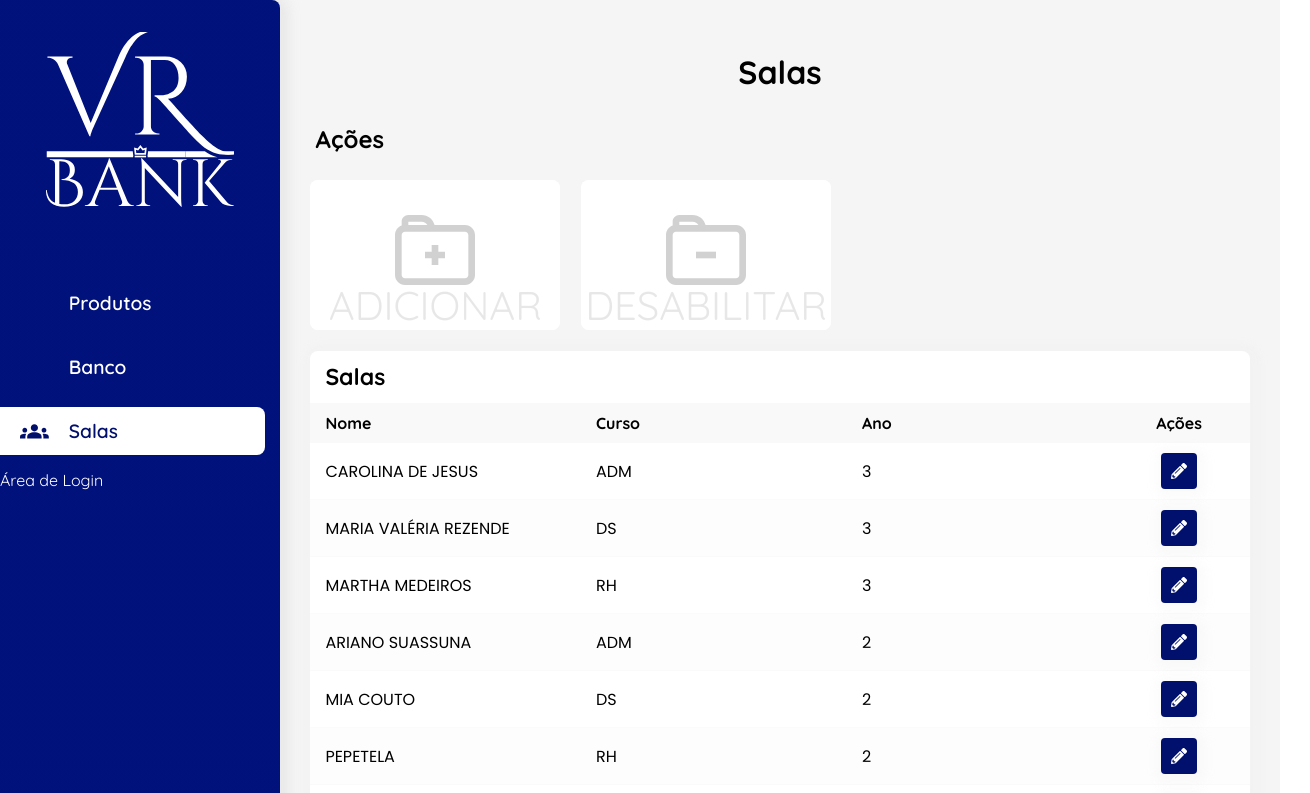
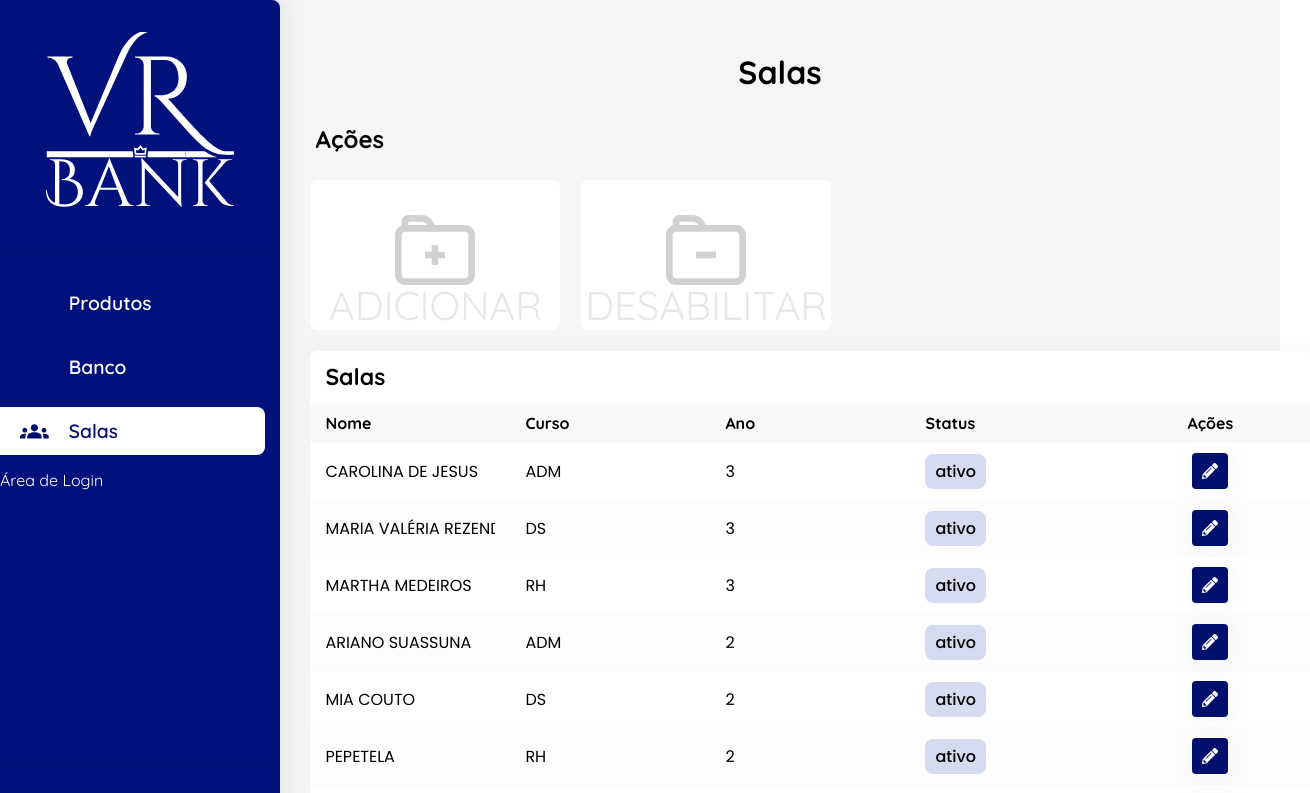
Before and after one commit to NatanALima/projeto-vrbank, a React (Create React App) app: page /salas in a window 1280 px wide. Shown: the top 793 px of the page, 1310 px wide, since content can reach past the window. Built offline with nearby package versions, Linux system fonts and the light colour scheme; some icons are missing.

Commit message:
feat(TableInfo): Adiciona configuração para os dados da tabela
- Permite definir como as informações serão dispostas (é editável, é personalizado...)

```diff
--- a/src/assets/css/TableInfo.module.css
+++ b/src/assets/css/TableInfo.module.css
@@ -27,6 +27,7 @@ table thead tr:not(.tableTitle) {
 }
 
 table tbody td {
+    min-width: 200px;
     border: none;
     border-bottom: 1px solid #ececec3b;
     table-layout: auto;
@@ -71,7 +72,28 @@ table tbody td input:read-only {
     background-color: transparent;
     user-select: none;
     cursor: default;
+
 }
+
+
+/*
+===========================================
+Informações de Tabela não editáveis
+===========================================
+*/
+table tbody td p { font-weight: 500; }
+
+table tbody td p:is(.specialActive, .specialNotActive) {
+    width: fit-content;
+    padding: 5px 10px;
+    border-radius: var(--borderRadiusFix);
+
+}
+
+table tbody td p.specialActive { background-color: var(--colorBright); }
+table tbody td p.specialNotActive { background-color: rgb(253, 127, 127, 0.5); }
+
+
 
 table tbody button {
     border: none;
--- a/src/components/Produtos/EditProdutos.js
+++ b/src/components/Produtos/EditProdutos.js
@@ -11,13 +11,36 @@ export default function EditProdutos({styles, infoBoxExtra}) {
     {id: 2, nomeProd: "Prod2", qtdProd: 4, totValProd: 26, saldoAt: 2500, dataCompra: dataAt}])
 
 
-    const fieldNameTable = ["ID", "Nome do Produto", "Qtd. do(s) produto(s)", "Saldo Atual", "Valor Total do Produto","Data da Compra"]
+    const fieldNameTable = ["ID", "Nome do Produto", "Qtd. do(s) produto(s)", "Saldo Atual", "Valor Total do Produto","Data da Compra"];
+
+
+    /**
+        * Propriedades da Configuração
+
+        * @typedef {Object} configItem
+
+        * @property {string} type - [OBRIGATÓRIO] define o tipo do Input (só é inserido quando a opção isEdit for TRUE)
+
+        * @property {boolean} isEdit - [OBRIGATÓRIO] Determina se o dado em questão é editável
+
+        * @property {boolean} isClassUnique - [OPCIONAL] determina se haverá uma ou mais classes em um dado não editável (só é passado quando o parâmetro isEdit for False)
+
+        * @property {Array<string>} specialClass - [OPCIONAL] determina as N classes que serão passadas (só é utilizado quando isClassUnique for FALSE)
+    */
+
+    /** @type {Array<configItem>} */
+    const config = [{type: "number", isEdit: true},
+                    {type:"text", isEdit: true},
+                    {type:"number", isEdit: true},
+                    {type:"number", isEdit: true},
+                    {type:"number", isEdit: true},
+                    {isEdit: false, isClassUnique: true}];
 
     return (
         <>
             <h1>Edição de Produtos</h1>
             <InfoExtra infoBoxExtra={infoBoxExtra}/>
-            <TableInfo title="Produtos" hasActionBtn={true} dataCollection={produtos} fieldName={fieldNameTable} setValueState={setProdutos}/>
+            <TableInfo title="Produtos" hasActionBtn={true} dataCollection={produtos} fieldName={fieldNameTable} config={config} setValueState={setProdutos}/>
 
         </>
     )
--- a/src/components/Salas/Salas.js
+++ b/src/components/Salas/Salas.js
@@ -9,44 +9,85 @@ export default function Salas() {
     // Todos valores passados para a tabela são temporários e foram unicamente utilizados a fim de verificar a estilização, haja vista que esses valores posteriormente serão passados pelo BackEnd
     const [sala, setSala] = useState([{Nome: "CAROLINA DE JESUS",
     Curso: "ADM",
-    Ano: 3},
+    Ano: 3,
+    status: "ativo"},
     {Nome: "MARIA VALÉRIA REZENDE",
     Curso: "DS",
-    Ano: 3},
+    Ano: 3,
+    status: "ativo"},
     {Nome: "MARTHA MEDEIROS",
     Curso: "RH",
-    Ano: 3},
+    Ano: 3,
+    status: "ativo"},
     {Nome: "ARIANO SUASSUNA",
     Curso: "ADM",
-    Ano: 2},
+    Ano: 2,
+    status: "ativo"},
     {Nome: "MIA COUTO",
     Curso: "DS",
-    Ano: 2},
+    Ano: 2,
+    status: "ativo"},
     {Nome: "PEPETELA",
     Curso: "RH",
-    Ano: 2},
+    Ano: 2,
+    status: "ativo"},
     {Nome: "CONCEIÇÃO EVARISTO",
     Curso: "ADM",
-    Ano: 1},
+    Ano: 1,
+    status: "ativo"},
     {Nome: "ANA MARIA GONÇALVES",
     Curso: "DS",
-    Ano: 1},
+    Ano: 1,
+    status: "ativo"},
     {Nome: "MARIA FIRMINA DOS REIS",
     Curso: "RH",
-    Ano: 1}
+    Ano: 1,
+    status: "Desativado"}
 ]);
-
-    const fieldNameTable = ["Nome", "Curso", "Ano"];
+    const fieldNameTable = ["Nome", "Curso", "Ano", "Status"];
 
     const actionList = [{id: 1, icon: <AddSala/>, text: "Adicionar Sala", placeholder: "ADICIONAR"},
                         {id: 2, icon: <HideSala/>, text: "Desabilitar Salas", placeholder: "DESABILITAR"}];
+
+
+    const makeSpecialClassCollection = (collection) => {
+        let classCollection = []
+        collection.map(item => classCollection.push((item.status).toUpperCase() === "ATIVO" ? {classValue: "specialActive", text: item.status} : {classValue: "specialNotActive", text: item.status}))
+        return classCollection
+    }
+
+    const specialClassCollection = makeSpecialClassCollection(sala)
+    console.log(specialClassCollection)
+    console.log(sala);
+
+
+    /**
+        * Propriedades da Configuração
+
+        * @typedef {Object} configItem
+
+        * @property {string} type - [OBRIGATÓRIO] define o tipo do Input (só é inserido quando a opção isEdit for TRUE)
+
+        * @property {boolean} isEdit - [OBRIGATÓRIO] Determina se o dado em questão é editável
+
+        * @property {boolean} isClassUnique - [OPCIONAL] determina se haverá uma ou mais classes em um dado não editável (só é passado quando o parâmetro isEdit for False)
+
+        * @property {Array<string>} specialClass - [OPCIONAL] determina as N classes que serão passadas (só é utilizado quando isClassUnique for FALSE)
+    */
+
+    /** @type {Array<configItem>} */
+    const config = [{type: "text", isEdit: true},
+                    {type: "text", isEdit: true},
+                    {type: "number", isEdit: true},
+                    {isEdit: false, isClassUnique: false, specialClass: specialClassCollection}];
+
 
     return(
         <section className={styles.salas}>
             <h1>Salas</h1>
             <h2>Ações</h2>
             <Action ActionList={actionList}/>
-            <TableInfo title={"Salas"} hasActionBtn={true} dataCollection={sala} fieldName={fieldNameTable} setValueState={setSala}/>
+            <TableInfo title={"Salas"} hasActionBtn={true} dataCollection={sala} fieldName={fieldNameTable} config={config} setValueState={setSala}/>
         </section>
     )
 }
--- a/src/components/TableInfo/TableContent.js
+++ b/src/components/TableInfo/TableContent.js
@@ -1,12 +1,22 @@
 import PropTypes from 'prop-types'
 import BtnListEdit from './BtnListEdit';
 import { useState } from 'react';
-export default function TableContent({styles, info, config, handleOnChange, hasActionBtn}) {
+export default function TableContent({styles, hasActionBtn, info, config, handleOnChange, parentIndex}) {
     const [isReadOnly, setisReadOnly] = useState(true);
 
     return(
         <>
-            {info.map(([key, value], index) => <td key={index}><input type="text" name={key} value={value} onChange={handleOnChange} readOnly={isReadOnly}/></td>)}
+            {info.map(([key, value], index) =>{
+                let configInput = config[index];
+                return (<td key={index}>
+                    {configInput?.isEdit
+                        ? <input type={configInput?.type ?? "text"} name={key} value={value} onChange={handleOnChange} readOnly={isReadOnly}/>
+                        : configInput?.isClassUnique
+                            ? <p className={styles.notEditable}>{value}</p>
+                            : <p className={styles[configInput?.specialClass[parentIndex].classValue]}>{configInput?.specialClass[parentIndex].text}</p>
+                    }
+
+                </td>)})}
 
             {hasActionBtn &&
                 <td className={styles.tableContent__btns}>
@@ -19,14 +29,17 @@ export default function TableContent({styles, info, config, handleOnChange, hasA
 
 TableContent.propTypes = {
     styles: PropTypes.object,
+    hasActionBtn: PropTypes.bool,
     info: PropTypes.array,
     config: PropTypes.array,
     handleOnChange: PropTypes.func,
-    hasActionBtn: PropTypes.bool
+    parentIndex: PropTypes.number
 
 }
 
 TableContent.defaultProps = {
+    hasActionBtn: false,
     info: [],
-    config: []
+    config: [],
+    parentIndex: 0
 }
--- a/src/components/TableInfo/TableInfo.js
+++ b/src/components/TableInfo/TableInfo.js
@@ -3,7 +3,7 @@ import styles from '../../assets/css/TableInfo.module.css';
 import TableContent from './TableContent';
 import '../../assets/css/animation.css';
 
-export default function TableInfo({title, hasActionBtn, dataCollection, fieldName, setValueState}) {
+export default function TableInfo({title, hasActionBtn, dataCollection, fieldName, config, setValueState}) {
     const handleEditInput = (e) => {
         const infoId = e.target.closest('tr').id;
         const tempDataCollection = [...dataCollection];
@@ -32,7 +32,7 @@ export default function TableInfo({title, hasActionBtn, dataCollection, fieldNam
 
                         const getValues = Object.entries(objVal);
                         return <tr key={index} id={index}>
-                                    <TableContent styles={styles} info={getValues} handleOnChange={handleEditInput} hasActionBtn={hasActionBtn}/>
+                                    <TableContent styles={styles} hasActionBtn={hasActionBtn} info={getValues} config={config} handleOnChange={handleEditInput} parentIndex={index}/>
                                </tr>
                     })}
                 </tbody>
@@ -46,6 +46,7 @@ TableInfo.propTypes = {
     title: PropTypes.string.isRequired,
     dataCollection: PropTypes.array.isRequired,
     fieldName: PropTypes.array.isRequired,
+    config: PropTypes.array,
     setValueState: PropTypes.func.isRequired
 }
 
@@ -54,5 +55,6 @@ TableInfo.defaultProps = {
     title: "Título não informado",
     dataCollection: [],
     fieldName: [],
+    config: [],
     setValueState: null
 }
```
